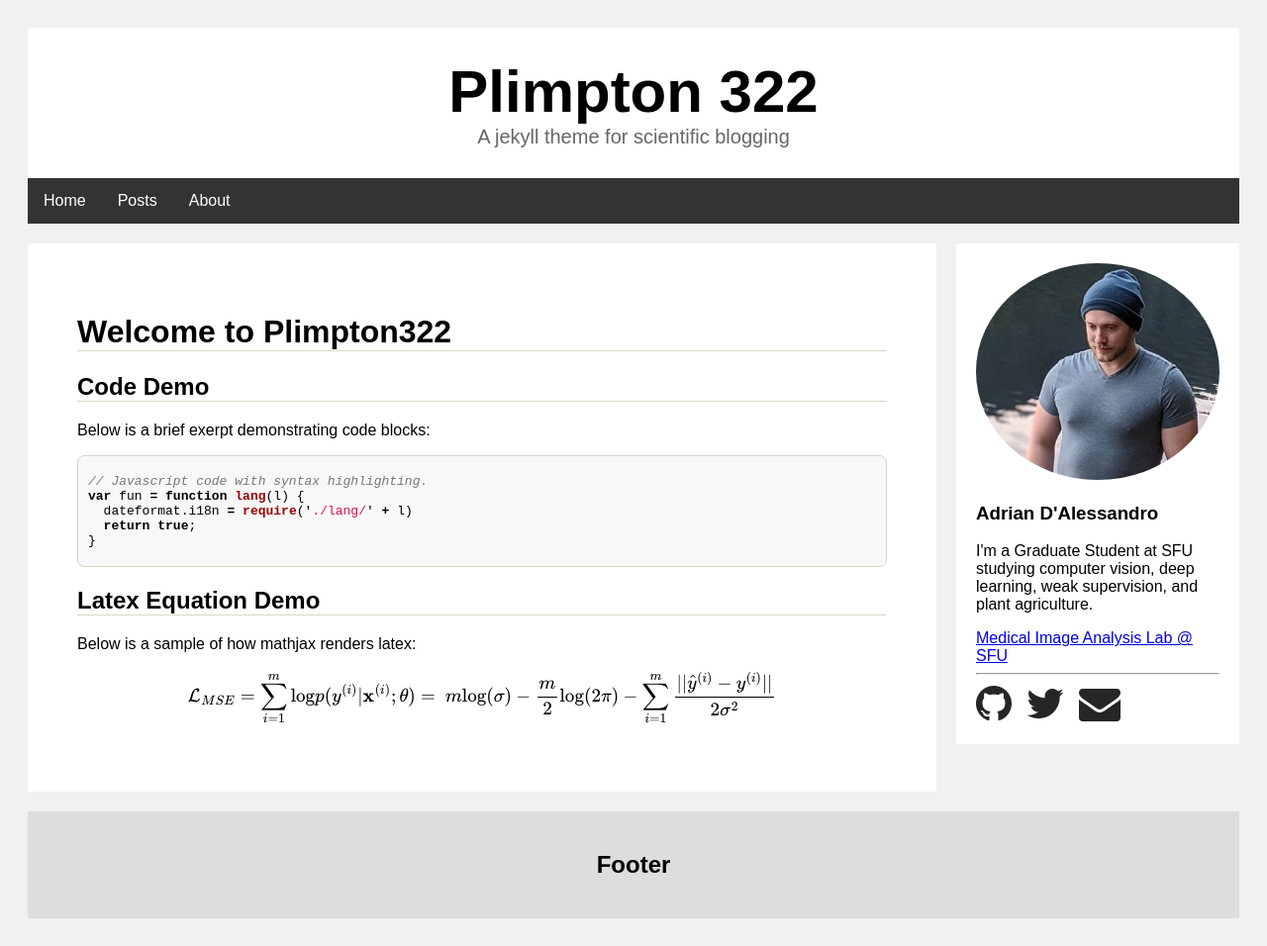
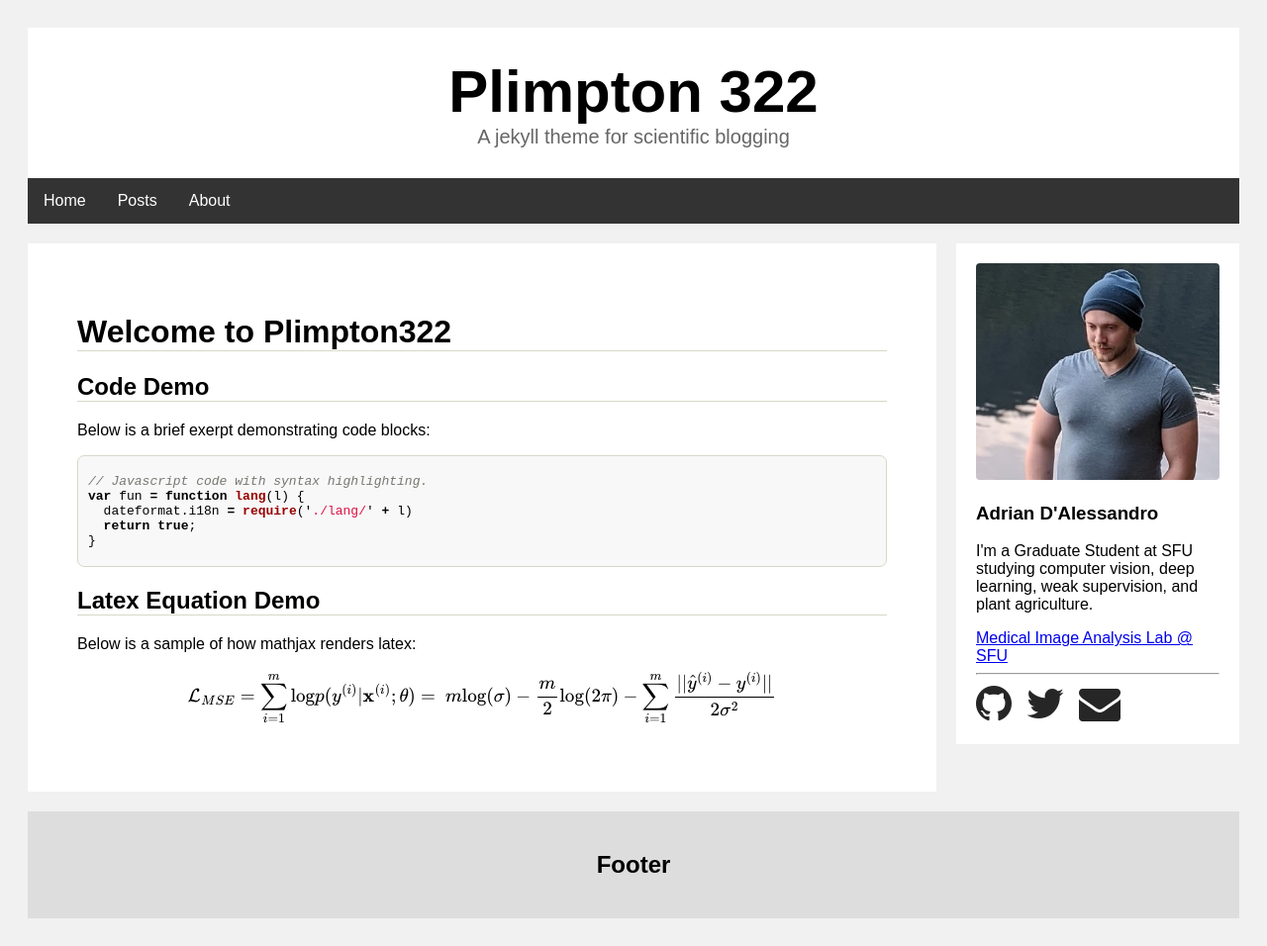
Before and after one commit to adrian-dalessandro/Plimpton322, a Jekyll site: the page built from index.md, in a window 1280 px wide. Shown: the whole page at 99% size. Built offline with Jekyll 4.4.1, drawn with Linux system fonts in a browser that asks for light colours; formulas are drawn with MathJax 3.

Commit message:
Update main.scss

```diff
--- a/_sass/main.scss
+++ b/_sass/main.scss
@@ -3,7 +3,7 @@
 }
 img.headshot {
   max-width: 100%;
-  border-radius: 50%;
+  border-radius:4px;
 }
 i.affiliate {
    font-size:42px;
```
